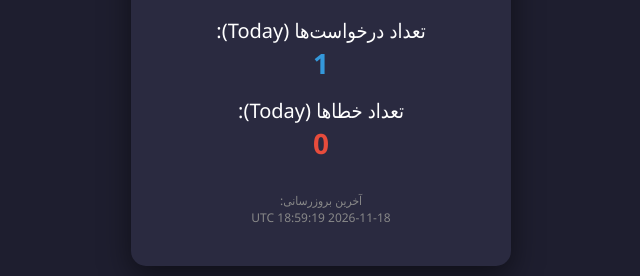
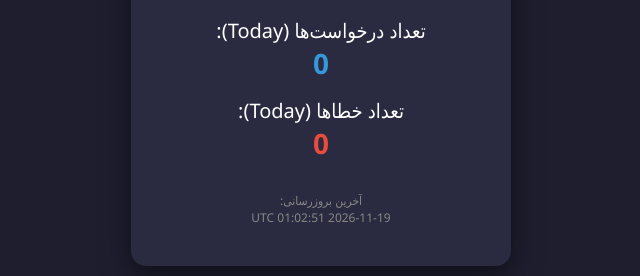
Before and after one commit to ali13788731/vpn-cloudflare, a plain HTML site: page index.html in a window 1280 px wide. Shown: the part 313-589 px from the top of the page, 319-959 px from the left. Drawn offline with Linux system fonts and the light colour scheme.

Commit message:
📊 Live stats updated

```diff
--- a/index.html
+++ b/index.html
@@ -57,7 +57,7 @@
 
         <div class="stat">
             تعداد درخواست‌ها (Today): <br>
-            <span class="number-requests">1</span>
+            <span class="number-requests">0</span>
         </div>
 
         <div class="stat">
@@ -67,7 +67,7 @@
 
         <div class="footer">
             آخرین بروزرسانی: <br>
-            2026-11-18 18:59:19 UTC
+            2026-11-19 01:02:51 UTC
         </div>
     </div>
 
```
